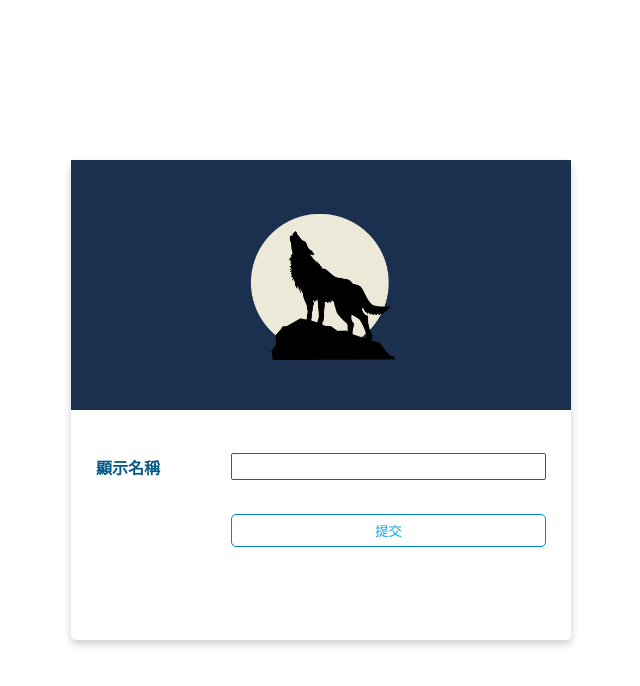
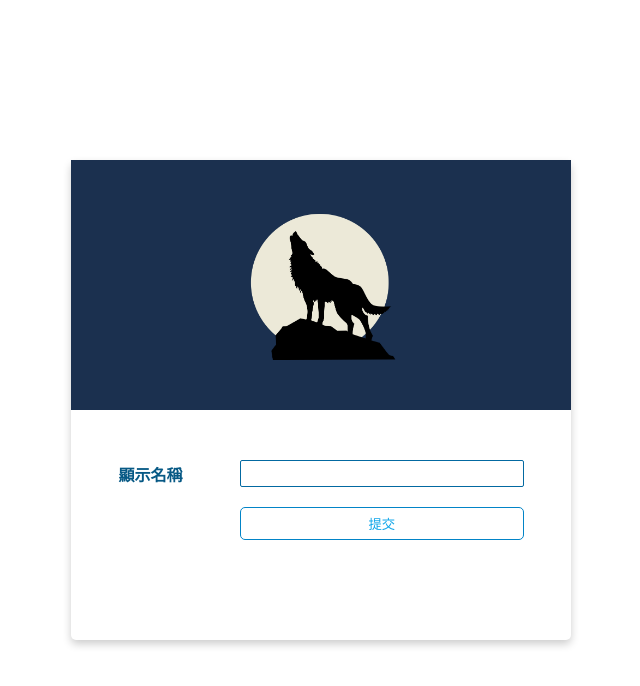
Before and after one commit to shunkongcheung/wolverine-frontend, a Next.js app: page /register in a window 1280 px wide. Shown: the top 686 px of the page, without its empty margins (319-959 px from the left). Built offline with nearby package versions, Linux system fonts and the light colour scheme.

Commit message:
feat(Card): Content & ContentContainer

```diff
--- a/src/components/Card.tsx
+++ b/src/components/Card.tsx
@@ -16,6 +16,22 @@ const Container = styled.div`
 
   display: flex;
   flex-direction: column;
+`;
+
+const ContentContainer = styled.div`
+  margin: 20px 0;
+  width: 100%;
+  height: 100%;
+
+  display: flex;
+  flex-direction: column;
+  align-items: center;
+  justify-content: center;
+`;
+
+const Content = styled.div`
+  width: 90%;
+  height: 100%;
 `;
 
 const IconContainer = styled.div`
@@ -41,7 +57,9 @@ const Card: React.FC<CardProps> = ({ children }) => {
       <IconContainer>
         <Icon />
       </IconContainer>
-      {children}
+      <ContentContainer>
+        <Content>{children}</Content>
+      </ContentContainer>
     </Container>
   );
 };
```
